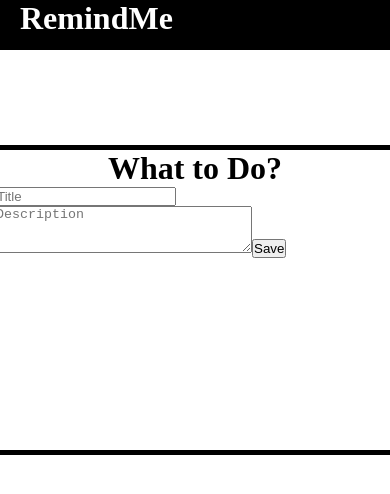
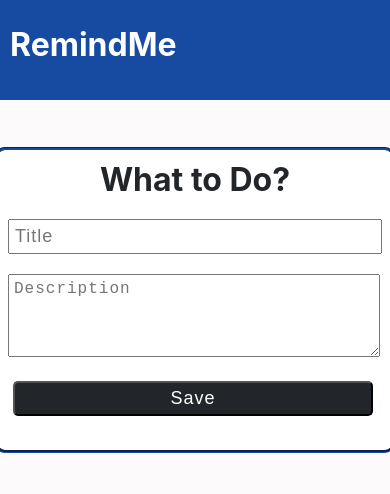
Before and after one commit to Mohamedameen01/RemindMe-Task-Manager, a React (Create React App) app: page / in a window 390 px wide. Shown: the top 494 px of the page. Built offline with nearby package versions, Linux system fonts and the light colour scheme; no server answers; the database is empty.

Commit message:
CSS
Remainig Responsive

```diff
--- a/src/App.css
+++ b/src/App.css
@@ -2,3 +2,8 @@
     margin: 0;
     padding: 0;
 }
+body{
+    font-family: -apple-system, BlinkMacSystemFont, 'Segoe UI', 'Roboto', 'Oxygen',
+    'Ubuntu', 'Cantarell', 'Fira Sans', 'Droid Sans', 'Helvetica Neue',
+    sans-serif;
+}
--- a/src/App.js
+++ b/src/App.js
@@ -1,7 +1,6 @@
 import './App.css';
 import Navbar from './Components/Navbar/Navbar'
 import TaskForm from './Components/TaskForm/TaskForm';
-import TaskList from './Components/TaskList/TaskList';
 import Tasks from './Components/Tasks/Tasks';
 
 function App() {
@@ -9,7 +8,6 @@ function App() {
     <div className="App">
       <Navbar />
       <TaskForm />
-      <TaskList />
       <Tasks />
     </div>
   );
--- a/src/Components/Navbar/Navbar.css
+++ b/src/Components/Navbar/Navbar.css
@@ -1,11 +1,11 @@
 .navbar{
     position: fixed;
     width: 100%;
-    height: 50px;
-    background-color: black;
+    height: 100px;
+    background-color: #164ba1;
     color: #fff;
     z-index: 3;
 }
 .navbar > h1{
-    margin-left: 20px;
+    margin:25px 10px;
 }
--- a/src/Components/Navbar/Navbar.jsx
+++ b/src/Components/Navbar/Navbar.jsx
@@ -4,7 +4,7 @@ import './Navbar.css'
 function Navbar() {
   return (
     <div className='navbar'>
-      <h1 >
+      <h1>
         RemindMe
       </h1>
     </div>
--- a/src/Components/TaskForm/TaskForm.css
+++ b/src/Components/TaskForm/TaskForm.css
@@ -4,16 +4,44 @@
     position: relative;
     top: 50px;
     display: flex;
-    flex-direction: column;
     align-items: center;
     justify-content: center;
+    background-color: #fcfafa ;
 }
 .task-box{
     width: 400px;
     height: 300px;
-    border: 5px solid black;
+    border: 3px groove #164ba1;
+    border-radius: 10px;
     display: flex;
-    flex-direction: column;
-    align-items: center;
+    flex-direction: column ;
+    background-color: #fff;
+}
+.task-box > h1{
+    text-align: center;
+    padding: 10px;
+    color: #22262b;
+}
+#task-form input,textarea,button{
+    width: 360px;
+    margin: 10px 10px;
+    font-size: large;
+    letter-spacing: 1px;
+}
 
+#task-form > input{
+    padding: 5px 5px;
 }
+
+#task-form > textarea{
+    padding: 5px 5px 40px 5px;
+}
+
+#task-form > button{
+    padding: 5px 10px;
+    margin-left: 15px;
+    background-color: #22262b;
+    color: #fff;
+    font-weight: 500;
+    border-radius: 5px;
+}
--- a/src/Components/TaskForm/TaskForm.jsx
+++ b/src/Components/TaskForm/TaskForm.jsx
@@ -19,7 +19,7 @@ function TaskForm() {
         try{
             const docRef = addDoc(collection(db,"Saved Tasks"),{
                 time:new Date(),
-                title:taskDetails.title,
+                title:taskDetails.title.toUpperCase(),
                 description:taskDetails.description
             })
         // console.log("Document written with ID: ", docRef.data())
@@ -32,23 +32,22 @@ function TaskForm() {
     <div className='taskform'>
         <div className="task-box">
             <h1>What to Do?</h1>
-            <form onSubmit={handleSubmit}>
+            <form onSubmit={handleSubmit} id='task-form'>
                 <input
                     type="text"
                     id='task-title'
                     placeholder='Title'
                     name='title'
                     onChange={handleChange}
-                    />
+                />
                 <textarea
                     name="description"
                     id="task-discrip"
-                    cols="30"
-                    rows="3"
                     onChange={handleChange}
                     placeholder='Description'
-                    />
-                <button >
+                    maxLength={100}
+                />
+                <button>
                     Save
                 </button>
             </form>
--- a/src/Components/TaskList/TaskList.css
+++ /dev/null
@@ -1,11 +0,0 @@
-.parentdiv{
-    width: 100%;
-    max-height: fit-content;
-    margin-top: 100px;
-    text-align: center;
-}
-
-.childdiv li{
-    list-style-type: square;
-    color: blue;
-}
--- a/src/Components/TaskList/TaskList.jsx
+++ /dev/null
@@ -1,33 +0,0 @@
-import React, { useEffect, useState } from 'react'
-import './TaskList.css'
-import { getDocs,collection} from 'firebase/firestore'
-import { db } from '../../Firebase/Confiq'
-
-function TaskList() {
-    const [savedTask,setSavedTask] = useState([])
-    useEffect(()=>{
-        getDocs(collection(db, "Saved Tasks")).then((snapShot)=>{
-            const tasks = snapShot.docs.map((task)=>{
-                return{
-                    ...task.data(),
-                    id:task.id
-                }
-            })
-            setSavedTask(tasks)
-        })
-    },[])
-
-  return (
-    <div className={savedTask ? 'parentdiv' : null}>
-        <div className="childdiv">
-            <ul>
-                {savedTask.map((task)=>
-                    <li>{task.title}</li>
-                )}
-            </ul>
-        </div>
-    </div>
-  )
-}
-
-export default TaskList
--- a/src/Components/Tasks/Tasks.css
+++ b/src/Components/Tasks/Tasks.css
@@ -3,13 +3,43 @@
     max-height: fit-content;
     margin-top: 20px;
     padding: 20px;
+    display: grid;
+    grid-template-columns: repeat(2,2fr);
+    justify-content: space-around;
+    align-items:baseline;
 }
 
 .taskdiv > .taskbox{
     background-color: #fff;
     width: 500px;
-    height: 200px;
+    min-height: 200px;
+    max-height: fit-content;
+    border: 3px groove #164ba1;
+    border-radius: 5px;
+    margin: 20px;
+    box-sizing: border-box;
+    overflow-wrap: break-word;
+}
+.taskbox > h1,p{
+    padding: 10px;
+}
+
+.taskbox > #task-btns{
+    display: flex;
+    justify-content: end;
 }
 .taskbox  button{
-    margin-right: 20px ;
+    width: auto;
+    padding: 10px;
+    border-style: none;
+    border-radius: 5px;
 }
+#task-btns > .btn1{
+     color: #1E90FF;
+}
+#task-btns > .btn2{
+    color: red;
+}
+#task-btns > .btn3{
+    color: #00FF00;
+}
--- a/src/Components/Tasks/Tasks.jsx
+++ b/src/Components/Tasks/Tasks.jsx
@@ -2,6 +2,7 @@ import React, { useEffect, useState } from 'react'
 import './Tasks.css'
 import { collection, getDocs } from 'firebase/firestore'
 import { db } from '../../Firebase/Confiq'
+
 
 function Tasks() {
     const [showTask,setShowTask] = useState([])
@@ -23,10 +24,16 @@ function Tasks() {
             <div className="taskbox">
                 <h1>{obj.title}</h1>
                 <p>{obj.description}</p>
-                <div className="btns">
-                    <button>Edit</button>
-                    <button>Delete</button>
-                    <button>View</button>
+                <div id="task-btns">
+                    <button
+                        className='btn1'
+                    >
+                        Edit
+                    </button>
+                    <button
+                        className='btn2'
+                    >Delete</button>
+                    <button className='btn3'>View</button>
                 </div>
             </div>
         )}
```
